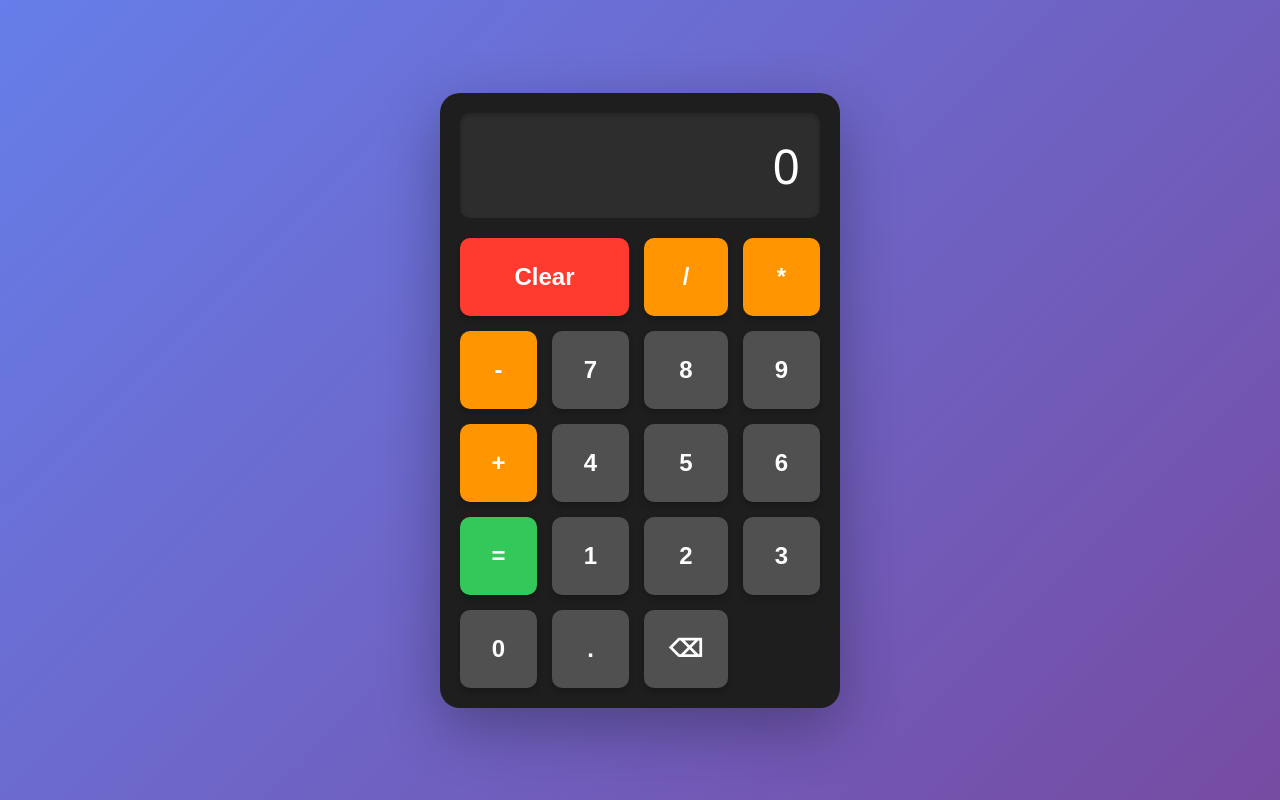
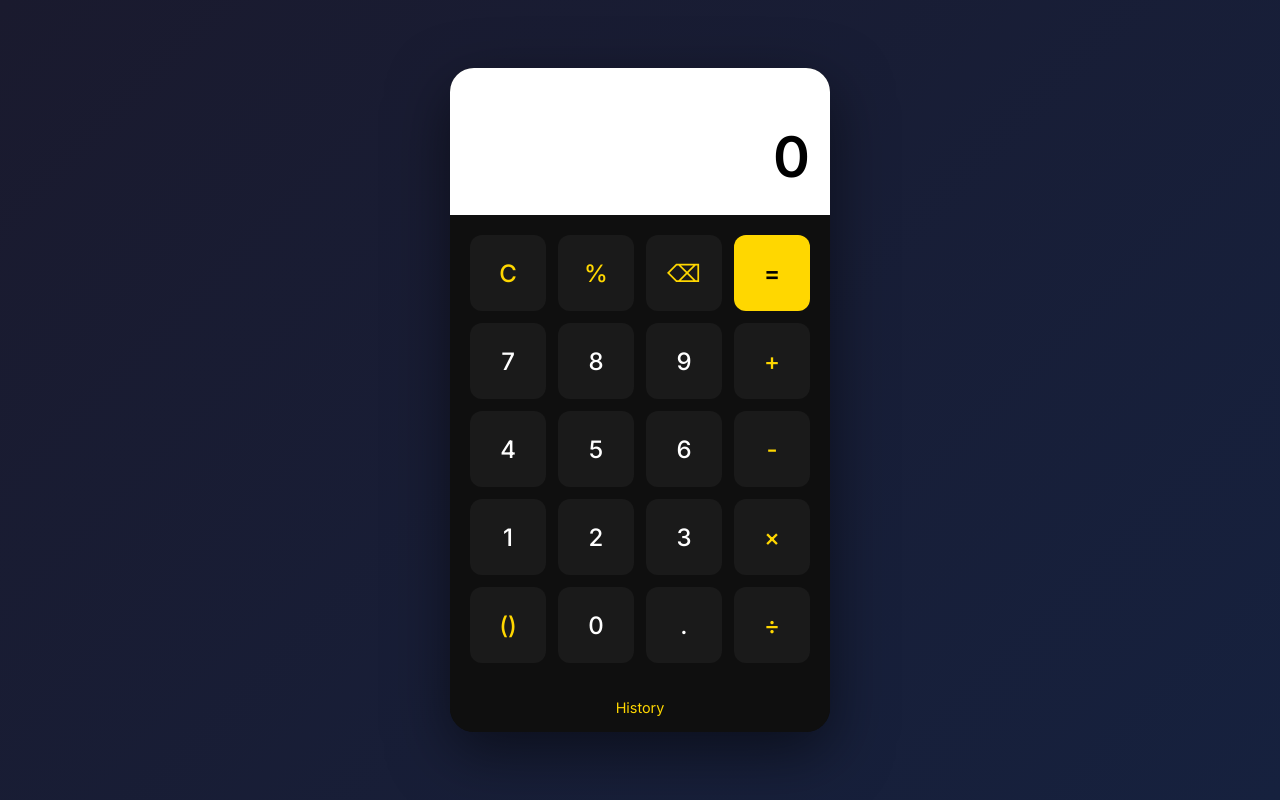
Before and after one commit to MagnusJason/Project-Calculator, a plain HTML site: page index.html in a window 1280 px wide. Drawn offline with Linux system fonts and the light colour scheme.

Commit message:
refactor code

```diff
--- a/index.html
+++ b/index.html
@@ -8,12 +8,15 @@
 </head>
 <body>
     <div class="calculator">
-        <div class="display">0</div>
+        <div class="display">
+            <div class="display-preview"></div>
+            <div class="display-result">0</div>
+        </div>
         <div class="buttons">
-            <button class="button clear">Clear</button>
-            <button class="button operator">/</button>
-            <button class="button operator">*</button>
-            <button class="button operator">-</button>
+            <button class="button clear">C</button>
+            <button class="button percentage">%</button>
+            <button class="button backspace">⌫</button>
+            <button class="button equals">=</button>
 
             <button class="button digit">7</button>
             <button class="button digit">8</button>
@@ -23,16 +26,19 @@
             <button class="button digit">4</button>
             <button class="button digit">5</button>
             <button class="button digit">6</button>
-            <button class="button equals">=</button>
+            <button class="button operator">-</button>
 
             <button class="button digit">1</button>
             <button class="button digit">2</button>
             <button class="button digit">3</button>
+            <button class="button operator">×</button>
+
+            <button class="button parentheses">()</button>
             <button class="button digit">0</button>
-
             <button class="button decimal">.</button>
-            <button class="button backspace">⌫</button>
+            <button class="button operator">÷</button>
         </div>
+        <div class="history-label">History</div>
     </div>
     <script src="script.js"></script>
 </body>
--- a/style.css
+++ b/style.css
@@ -1,3 +1,5 @@
+@import url('https://fonts.googleapis.com/css2?family=Inter:wght@400;500;600&display=swap');
+
 * {
     margin: 0;
     padding: 0;
@@ -9,112 +11,126 @@ body {
     justify-content: center;
     align-items: center;
     min-height: 100vh;
-    background: linear-gradient(135deg, #667eea 0%, #764ba2 100%);
-    font-family: 'Segoe UI', Tahoma, Geneva, Verdana, sans-serif;
+    background: linear-gradient(135deg, #1a1a2e 0%, #16213e 100%);
+    font-family: 'Inter', -apple-system, BlinkMacSystemFont, 'Segoe UI', sans-serif;
+    padding: 20px;
 }
 
 .calculator {
-    background-color: #1e1e1e;
-    border-radius: 20px;
-    padding: 20px;
-    box-shadow: 0 20px 60px rgba(0, 0, 0, 0.3);
-    max-width: 400px;
+    background-color: #0f0f0f;
+    border-radius: 24px;
+    padding: 0;
+    box-shadow: 0 20px 60px rgba(0, 0, 0, 0.5);
+    max-width: 380px;
     width: 100%;
+    overflow: hidden;
 }
 
 .display {
-    background-color: #2d2d2d;
-    color: #ffffff;
-    font-size: 3rem;
-    padding: 20px;
+    background-color: #ffffff;
+    padding: 24px 20px;
+    min-height: 140px;
+    display: flex;
+    flex-direction: column;
+    justify-content: flex-end;
+    position: relative;
+}
+
+.display-preview {
+    font-size: 0.9rem;
+    color: #888888;
     text-align: right;
-    border-radius: 10px;
-    margin-bottom: 20px;
-    min-height: 80px;
-    display: flex;
-    align-items: center;
-    justify-content: flex-end;
+    min-height: 24px;
+    margin-bottom: 8px;
+}
+
+.display-result {
+    font-size: 3.5rem;
+    font-weight: 600;
+    color: #000000;
+    text-align: right;
     word-wrap: break-word;
     word-break: break-all;
-    box-shadow: inset 0 2px 5px rgba(0, 0, 0, 0.2);
+    line-height: 1.2;
 }
 
 .buttons {
     display: grid;
     grid-template-columns: repeat(4, 1fr);
-    gap: 15px;
+    gap: 12px;
+    padding: 20px;
+    background-color: #0f0f0f;
 }
 
 .button {
-    background-color: #3d3d3d;
+    background-color: #1a1a1a;
     color: #ffffff;
     border: none;
-    border-radius: 10px;
+    border-radius: 12px;
     font-size: 1.5rem;
-    padding: 25px;
+    font-weight: 500;
+    padding: 0;
+    aspect-ratio: 1;
     cursor: pointer;
-    transition: all 0.2s ease;
-    font-weight: 600;
-    box-shadow: 0 4px 6px rgba(0, 0, 0, 0.2);
-}
-
-.button:hover {
-    background-color: #4d4d4d;
-    transform: translateY(-2px);
-    box-shadow: 0 6px 8px rgba(0, 0, 0, 0.3);
+    transition: all 0.1s ease;
+    display: flex;
+    align-items: center;
+    justify-content: center;
+    font-family: 'Inter', sans-serif;
+    min-height: 70px;
+    user-select: none;
 }
 
 .button:active {
-    transform: translateY(0);
-    box-shadow: 0 2px 4px rgba(0, 0, 0, 0.2);
+    transform: scale(0.95);
+    opacity: 0.8;
 }
 
-.button.operator {
-    background-color: #ff9500;
+/* Digits and decimal - white text on dark gray */
+.button.digit,
+.button.decimal {
+    background-color: #1a1a1a;
     color: #ffffff;
 }
 
-.button.operator:hover {
-    background-color: #ffad33;
+.button.digit:active,
+.button.decimal:active {
+    background-color: #252525;
 }
 
-.button.equals {
-    background-color: #34c759;
+/* Operators, clear, percentage, backspace, parentheses - yellow text on dark gray */
+.button.operator,
+.button.clear,
+.button.percentage,
+.button.backspace,
+.button.parentheses {
+    background-color: #1a1a1a;
+    color: #ffd700;
 }
 
-.button.equals:hover {
-    background-color: #5dd678;
+.button.operator:active,
+.button.clear:active,
+.button.percentage:active,
+.button.backspace:active,
+.button.parentheses:active {
+    background-color: #252525;
 }
 
-.button.clear {
-    background-color: #ff3b30;
-    grid-column: span 2;
+/* Equals - bright yellow background, dark text */
+.button.equals {
+    background-color: #ffd700;
+    color: #000000;
+    font-weight: 600;
 }
 
-.button.clear:hover {
-    background-color: #ff5c52;
+.button.equals:active {
+    background-color: #ffed4e;
 }
 
-.button.backspace {
-    background-color: #505050;
+.history-label {
+    text-align: center;
+    color: #ffd700;
+    font-size: 0.9rem;
+    padding: 16px;
+    background-color: #0f0f0f;
 }
-
-.button.backspace:hover {
-    background-color: #606060;
-}
-
-.button.digit {
-    background-color: #505050;
-}
-
-.button.digit:hover {
-    background-color: #606060;
-}
-
-.button.decimal {
-    background-color: #505050;
-}
-
-.button.decimal:hover {
-    background-color: #606060;
-}
```
Also changed, not shown: script.js (+71 -33 lines).
